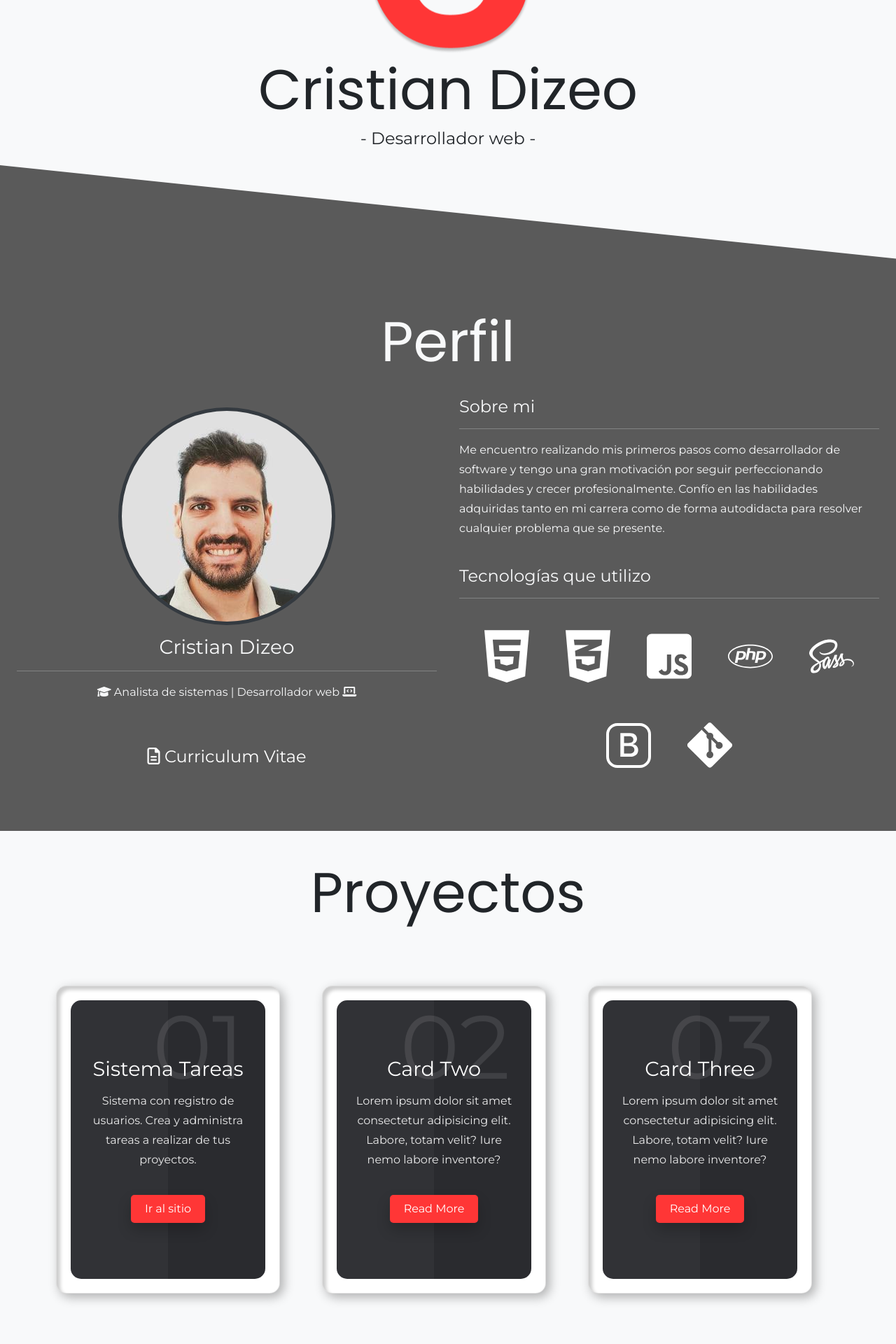
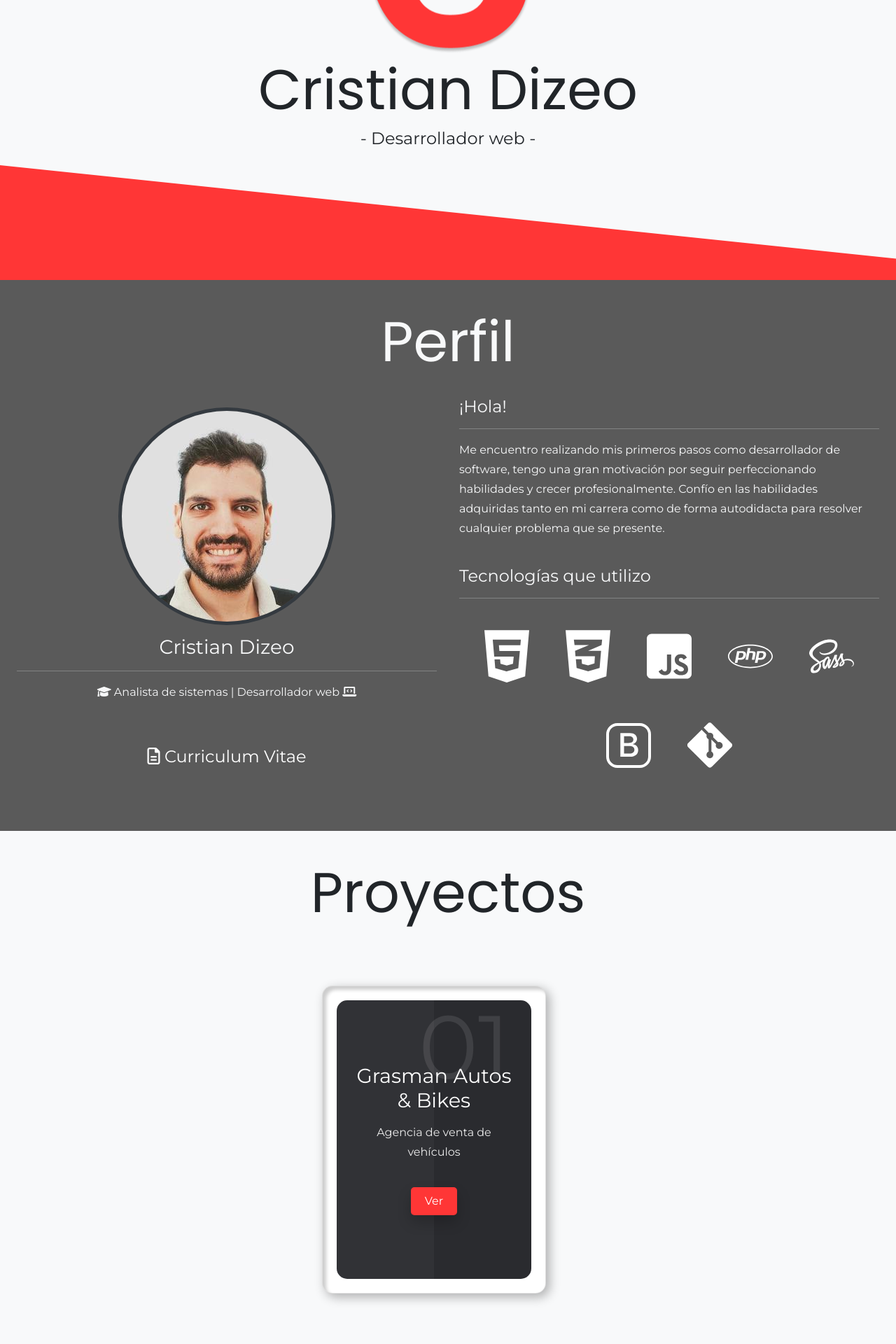
Before and after one commit to cristiandizeo/cristiandizeo, a PHP site: page / in a window 1280 px wide. Shown: the part 400-2320 px from the top of the page at 70% size. Run offline with PHP 8.4, Linux system fonts and the light colour scheme.

Commit message:
fondo, sobre mi

```diff
--- a/css/styles.css
+++ b/css/styles.css
@@ -84,7 +84,7 @@ section#accueil {
   margin-left: -60px;
   margin-bottom: -200px;
 
-  background: #5a5a5a;
+  background: #ff3636;
   width: 120%;
   height: 300px;
 
@@ -196,7 +196,7 @@ section#accueil {
   margin-left: -50px;
   margin-top: -150px;
 
-  background: #ff3636;
+  background: #5a5a5a;
   width: 120%;
   height: 250px;
 
--- a/index.php
+++ b/index.php
@@ -92,9 +92,10 @@
 
       <div class="col">
 
-        <h4>Sobre mi</h1>
+        <h4>¡Hola!</h4>
           <hr>
-          <p>Me encuentro realizando mis primeros pasos como desarrollador de software y tengo una gran motivación por seguir perfeccionando habilidades y crecer profesionalmente. Confío en las habilidades adquiridas tanto en mi carrera como de forma autodidacta para resolver cualquier problema que se presente.</p>
+          <p>Me encuentro realizando mis primeros pasos como desarrollador de software, tengo una gran motivación por seguir perfeccionando habilidades y crecer profesionalmente.
+            Confío en las habilidades adquiridas tanto en mi carrera como de forma autodidacta para resolver cualquier problema que se presente.</p>
           <br>
           <h4>Tecnologías que utilizo</h1>
             <hr>
@@ -144,7 +145,7 @@
 
     <div class="proyectos">
 
-      <div class="card">
+      <!-- <div class="card">
         <div class="box">
           <div class="content">
             <h2>01</h2>
@@ -153,9 +154,20 @@
             <a href="https://sistematareas.herokuapp.com/" target="blank">Ir al sitio</a>
           </div>
         </div>
+      </div> -->
+
+      <div class="card">
+        <div class="box">
+          <div class="content">
+            <h2>01</h2>
+            <h3>Grasman Autos & Bikes</h3>
+            <p>Agencia de venta de vehículos</p>
+            <a href="https://www.grasmanautos.com/" target="blank">Ver</a>
+          </div>
+        </div>
       </div>
 
-      <div class="card">
+      <!-- <div class="card">
         <div class="box">
           <div class="content">
             <h2>02</h2>
@@ -164,18 +176,9 @@
             <a href="#">Read More</a>
           </div>
         </div>
-      </div>
+      </div> -->
 
-      <div class="card">
-        <div class="box">
-          <div class="content">
-            <h2>03</h2>
-            <h3>Card Three</h3>
-            <p>Lorem ipsum dolor sit amet consectetur adipisicing elit. Labore, totam velit? Iure nemo labore inventore?</p>
-            <a href="#">Read More</a>
-          </div>
-        </div>
-      </div>
+
     </div>
   </section>
 
```
Also changed, not shown: img/sistematareas.png (deleted), 1 other file.
